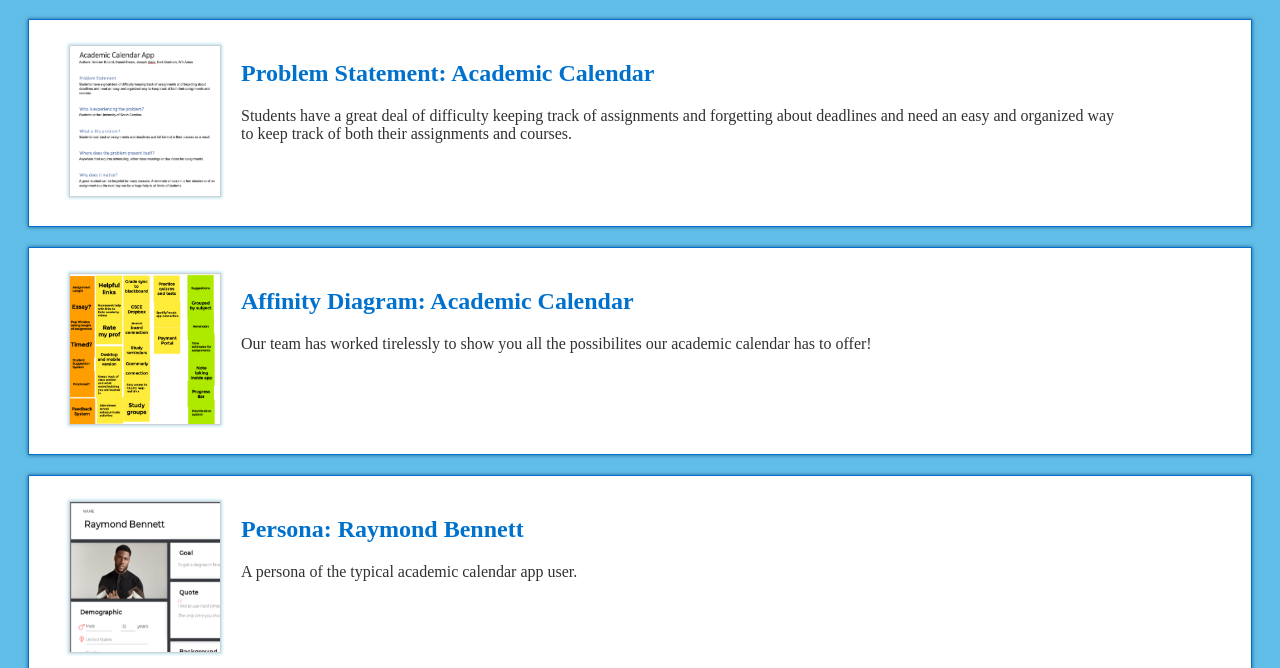
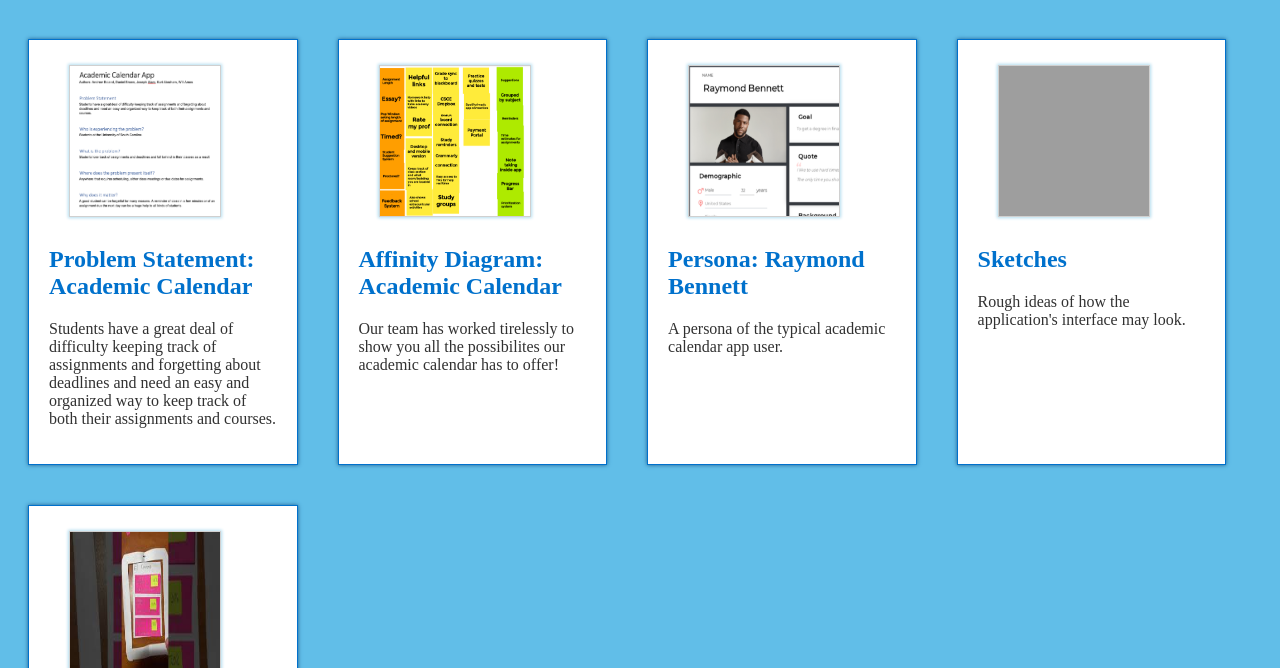
Before and after one commit to josephalam1/josephalam1.github.io, a plain HTML site: page index.html in a window 1280 px wide. Shown: the part 91-759 px from the top of the page. Drawn offline with Linux system fonts and the light colour scheme; grey boxes are pictures that could not be loaded.

Commit message:
Update style.css

```diff
--- a/style.css
+++ b/style.css
@@ -1,6 +1,10 @@
 
         body {
          background: #61bee8;
+        }
+        #content_container {
+          display: flex;
+          flex-wrap: wrap;
         }
         .assignment {
           background: #ffffff;
@@ -8,7 +12,7 @@
           box-shadow: 0 0 4px #1e5c8e;
           margin: 20px;
           padding: 20px;
-          display: flex;
+          width: 18%;
           color: #313131;
         }
         .assignment img {
@@ -22,9 +26,6 @@
         .assignment img:hover {
           border: 1px solid #8bcae4;
           box-shadow: 0 0 3px 1px #a5cada;
-        }
-        .assignment_details {
-          width: 75%
         }
         .assignment_details a {
          text-decoration: none;
```
